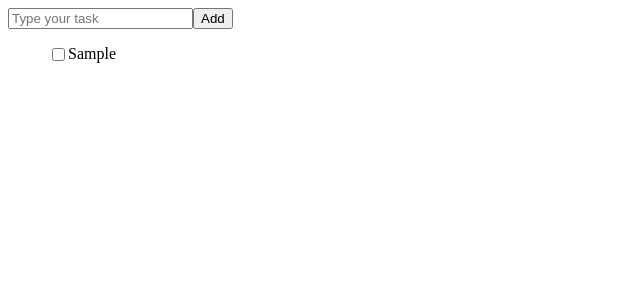
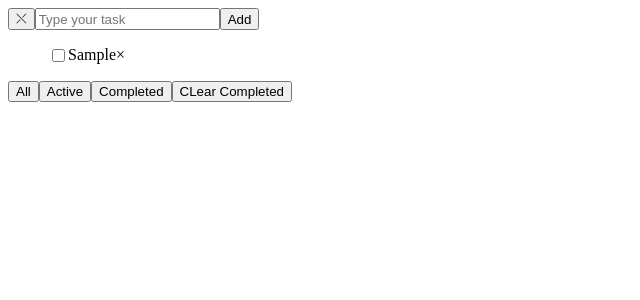
Before and after one commit to H0v/reacttasker, a React (Create React App) app: page / in a window 1280 px wide. Both pictures are taken after typing "Sample" into the empty fields and a click on the button "Add". Shown: the top 300 px of the page, without its empty margins (0-640 px from the left). Built offline with nearby package versions, Linux system fonts and the light colour scheme.

Commit message:
Done almost all functional(i think so)

```diff
--- a/src/Tasks/tasks.js
+++ b/src/Tasks/tasks.js
@@ -4,13 +4,16 @@ import Input from "../input/input";
 class Tasks extends React.Component {
   constructor(props) {
     super(props);
-
+    const filter = localStorage.getItem("filter") || "all";
     const tasks = JSON.parse(localStorage.getItem("tasks")) || [];
     const taskId = tasks.length > 0 ? tasks[tasks.length - 1].id + 1 : 1;
     this.state = {
       tasks,
       taskId,
-      counter: 0
+      counter: 0,
+      isAllSelected: false,
+      filter
+
     };
   }
 
@@ -25,7 +28,6 @@ class Tasks extends React.Component {
       }),
       () => {
         localStorage.setItem("tasks", JSON.stringify(this.state.tasks));
-        console.log(this.state.tasks);
           }
     );
   };
@@ -33,131 +35,163 @@ class Tasks extends React.Component {
   clickCount = currentId => {
     this.setState(
       state => ({
+        ...state,
         counter: state.counter + 1
       }),
       () => {
         if (this.state.counter === 1) {
-          // debugger;
           this.index = setTimeout(() => {
+            this.setState({ counter: 0 });
+            this.changeStyle(currentId);
+          }, 400);
+        } else if (this.state.counter === 2) {
+          clearTimeout(this.index);
+          this.setState({ counter: 0 });
+          this.taskEdit(currentId);
+        }
+      }
+    );
+  };
+
+  taskEdit = currentId => {
+    this.setState(state => ({
+      tasks: state.tasks.map(task =>
+        task.id === currentId ? { ...task, editing: true } : task
+      )
+    }));
+
+    setTimeout(() => {
+      this.nameInput.focus();
+    });
+  };
+
+  changeStyle = currentId => {
     this.setState(
       state => ({
         tasks: state.tasks.map(task =>
           task.id === currentId
             ? {
                 ...task,
-                        isCompleted: !task.isCompleted,
-                        editing: task.editing
+                isCompleted: !task.isCompleted
               }
             : task
         )
       }),
+      () => localStorage.setItem("tasks", JSON.stringify(this.state.tasks))
+    );
+  };
 
-              () => {
-                localStorage.setItem("tasks", JSON.stringify(this.state.tasks));
-                this.setState({
-                  counter: 0
-                });
-                // console.log(index);
-              }
-            );
-          }, 400);
-        } else if (this.state.counter === 2) {
-          clearTimeout(this.index);
-          console.log("2 click");
+  handleChanging = (currentId, event) => {
+    const value = event.target.value;
+
+    this.setState(state => ({
+      tasks: state.tasks.map(task =>
+        task.id === currentId ? { ...task, title: value } : task
+      )
+    }));
+  };
+
+  saveChanging = (currentId, event) => {
+    if (event.key === "Enter") {
       this.setState(
         state => ({
           tasks: state.tasks.map(task =>
             task.id === currentId
               ? {
                   ...task,
-                      editing: !task.editing
+                  editing: false
                 }
               : task
           )
         }),
+        () => localStorage.setItem("tasks", JSON.stringify(this.state.tasks))
+      );
+    }
+  };
+
+  deleteTask = currentId => {
+    this.setState(
+      state => ({
+        ...state,
+        tasks: state.tasks.filter(task => task.id !== currentId)
+      }),
       () => {
         localStorage.setItem("tasks", JSON.stringify(this.state.tasks));
-              this.setState({
-                counter: 0
-              });
-              // console.log(index);
-            }
-          );
-        }
       }
     );
   };
 
-  saveChanging = (currentId,event) => {
-    debugger;
-    if(event.key === "Enter"){
-      debugger;
+  selectAll = () => {
     this.setState(
       state => ({
-          tasks: state.tasks.map(task =>
-            task.id === currentId
-              ? {
-                  ...task,
-                  editing: !task.editing
-                }
-              : task
-          )
+        ...state,
+        isAllSelected: !state.isAllSelected
       }),
       () => {
-          debugger;
-          localStorage.setItem("tasks", JSON.stringify(this.state.tasks));
-        })
-    }
-  }
-
-  handleChanging = (currentId, event) => {
-    // console.log(currentId);
-    debugger;
-    // console.log(event.target.value);
-    let value = event.target.value;
-    debugger;
-    this.setState(
-      state => ({
-        tasks: state.tasks.map(task =>
-          task.id === currentId
-            ? {
+        this.setState(state => ({
+          ...state,
+          tasks: state.tasks.map(task => ({
             ...task,
-                title: value,
-                isCompleted: task.isCompleted,
-                editing: task.editing
-              }
-            : task
-        )
-      }),
-      () => {
-        this.nameInput.focus();
+            isCompleted: state.isAllSelected
+          }))
+        }));
       }
     );
   };
 
-  // handleChanging = (event) => {
-  //   let value = event.target.value;
-  //   console.log(value)
-  //   this.nameInput.focus();
-  // };
+  clearCompletedTasks = () => {
+    this.setState(
+      state => ({
+        ...state,
+        tasks: state.tasks.filter(task => task.isCompleted !== true)
+      }),
+      () => localStorage.setItem("tasks", JSON.stringify(this.state.tasks))
+    );
+  };
+
+  showCompleted = () => {
+    this.setState(state => ({
+      ...state,
+      filter : "completed"
+    }));
+  }
+
+  showAll = () => {
+    this.setState(state => ({
+      ...state,
+      filter : "all"
+    }));
+  }
+  showActives = () => {
+    this.setState(state => ({
+      ...state,
+      filter : "active"
+    }));
+  }
 
   render() {
-    const currentTasks = this.state.tasks;
+    let currentTasks = this.state.tasks;
+     if(this.state.filter === "completed"){
+       currentTasks = this.state.tasks.filter(task => task.isCompleted === true);
+     } else if( this.state.filter === "all") {
+       currentTasks = this.state.tasks;
+     } else if (this.state.filter === "active") {
+       currentTasks = this.state.tasks.filter(task => task.isCompleted === false);
+     }
     return (
       <>
-        <Input addNewTask={this.addNewTask} />
+        <Input selectAll={this.selectAll} addNewTask={this.addNewTask} />
         <ul className="ulContainer">
-          {console.log(this.state.tasks)}
           {currentTasks.map(({ title, id, isCompleted, editing }) => (
-            <li key={`${title}_${id}`}>
+            <li key={`key-${id}`}>
               <div className="divContainer">
                 <div className="checkBoxContainer">
                   <input
                     onClick={() => this.clickCount(id)}
                     type="checkbox"
-                    className = {editing ? "checkboxNone":"taskCheckbox"}
+                    checked={isCompleted}
+                    className={editing ? "checkboxNone" : "taskCheckbox"}
                     id={`checkbox-${id}`}
-                    checked={isCompleted}
                   />
                   <label htmlFor={`checkbox-${id}`}></label>
                   <div className="textContainer">
@@ -169,15 +203,23 @@ class Tasks extends React.Component {
                         className="editing"
                         value={title}
                         onChange={event => this.handleChanging(id, event)}
-                        onKeyDown={event => this.saveChanging(id,event)}
+                        onKeyDown={event => this.saveChanging(id, event)}
                       />
                     ) : (
+                      <>
                         <span
                           className={isCompleted ? "checked" : "unchecked"}
                           onClick={() => this.clickCount(id)}
                         >
                           {title}
                         </span>
+                        <span
+                          className="delButton"
+                          onClick={() => this.deleteTask(id)}
+                        >
+                          &times;
+                        </span>
+                      </>
                     )}
                   </div>
                 </div>
@@ -185,6 +227,14 @@ class Tasks extends React.Component {
             </li>
           ))}
         </ul>
+        <div className="filterFooter">
+          <button onClick={() => this.showAll()}>All</button>
+          <button onClick={() => this.showActives()}>Active</button>
+          <button onClick={() => this.showCompleted()}>Completed</button>
+          <button onClick={() => this.clearCompletedTasks()}>
+            CLear Completed
+          </button>
+        </div>
       </>
     );
   }
--- a/src/input/input.js
+++ b/src/input/input.js
@@ -16,20 +16,13 @@ class Input extends React.Component {
 
   handleKeyDown = (event) => {
     if(event.key === "Enter"){
-      // console.log('it works');
       this.handleSubmit();
     }
   }
 
   handleSubmit = () => {
-    console.log(this.state.value + 1);
-    // debugger;
     let currentValue = this.state.value;
         currentValue = currentValue.replace(/\s\s+/g, ' ').trim();
-
-    // currentValue = currentValue.trim();
-    // debugger;
-    console.log(currentValue);
     if(currentValue !== ""){
       this.props.addNewTask(currentValue);
       this.setState({
@@ -42,6 +35,7 @@ class Input extends React.Component {
     return (
       <>
         <div className="inputBox">
+        <button onClick={this.props.selectAll}>&#10540;</button>
           <input
             // id ="mainInput"
             value={this.state.value}
--- a/src/styles/styles.css
+++ b/src/styles/styles.css
@@ -17,3 +17,6 @@
 .checkboxNone {
     display: none;
 }
+.buttonOff {
+    display: none;
+}
```
Lines whose indentation alone changed are shown as unchanged.
